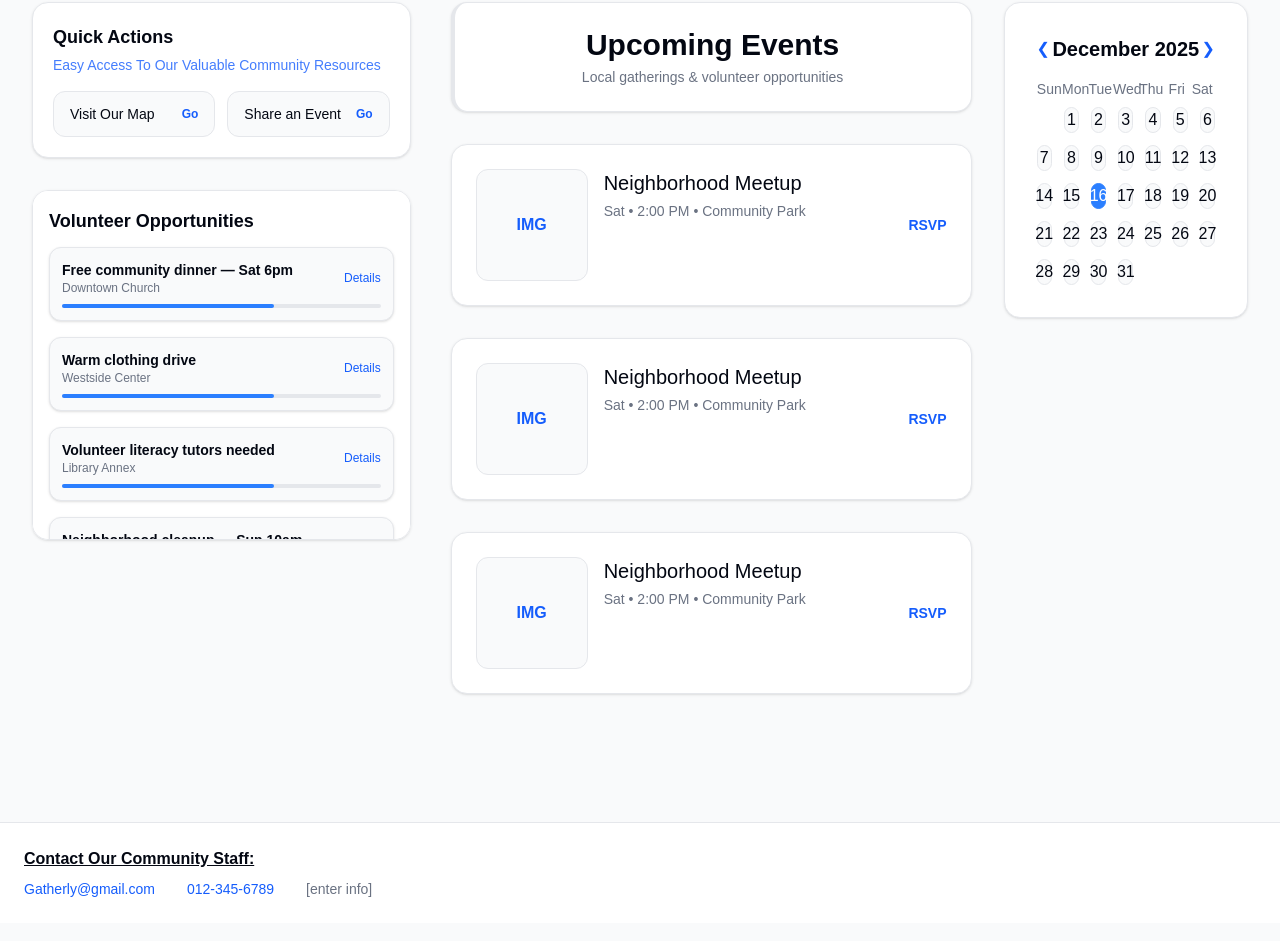
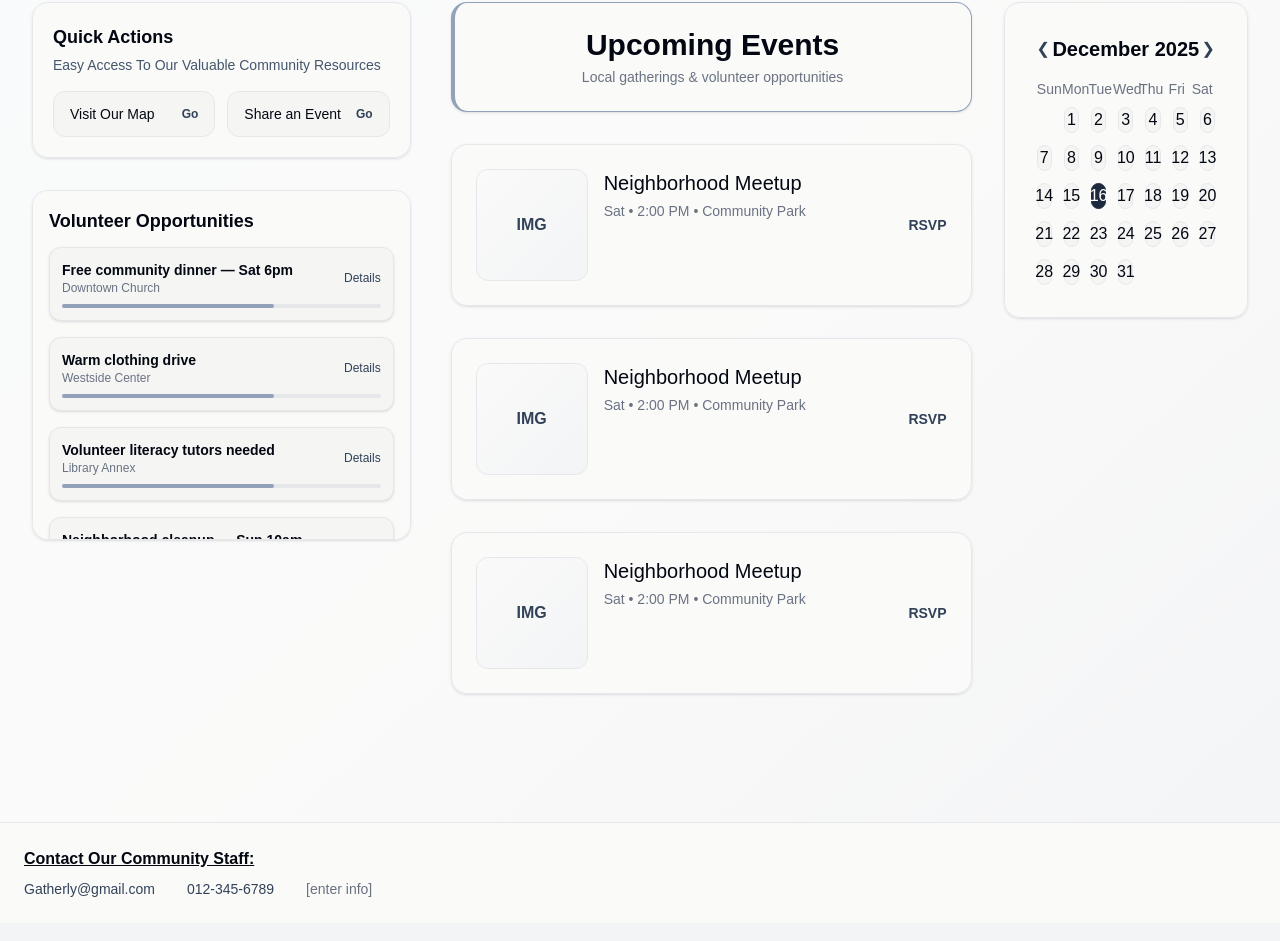
Before and after one commit to TSA-Group/tsa_group_starter, a Next.js app: page / in a window 1280 px wide. Shown: the part 278-1219 px from the top of the page. Built offline with nearby package versions, Linux system fonts and the light colour scheme.

Commit message:
Update page.tsx

```diff
--- a/app/page.tsx
+++ b/app/page.tsx
@@ -47,12 +47,12 @@ export default function Home() {
   return (
     <motion.div
       layoutRoot
-      className="min-h-screen overflow-x-hidden bg-gray-50 text-gray-950"
+      className="min-h-screen overflow-x-hidden bg-gradient-to-br from-gray-50 via-stone-50 to-gray-100 text-gray-950"
       initial="hidden"
       animate="show"
       variants={container}
     >
-      {/* TITLE — FULL WIDTH */}
+      {/* HEADER */}
       <motion.header
         layout
         variants={fadeUp}
@@ -73,7 +73,7 @@ export default function Home() {
         </motion.h1>
       </motion.header>
 
-      {/* MAIN GRID */}
+      {/* MAIN */}
       <motion.main
         layout
         className="
@@ -87,14 +87,14 @@ export default function Home() {
       >
         {/* LEFT COLUMN */}
         <motion.section layout variants={fadeUp} className="space-y-8">
-          {/* Quick Actions */}
+          {/* QUICK ACTIONS */}
           <motion.div
             layout
             variants={cardPop}
-            className="p-5 bg-white rounded-2xl border border-gray-200 shadow-sm"
+            className="p-5 bg-stone-50/80 backdrop-blur rounded-2xl border border-gray-200 shadow-sm hover:shadow-md transition-shadow"
           >
             <h3 className="text-lg font-semibold mb-1">Quick Actions</h3>
-            <p className="text-sm text-blue-600/80">
+            <p className="text-sm text-slate-600">
               Easy Access To Our Valuable Community Resources
             </p>
 
@@ -102,10 +102,10 @@ export default function Home() {
               {["Visit Our Map", "Share an Event"].map((action) => (
                 <div
                   key={action}
-                  className="flex items-center justify-between rounded-xl bg-gray-50 px-4 py-3 border border-gray-200"
+                  className="flex items-center justify-between rounded-xl bg-stone-100 px-4 py-3 border border-gray-200"
                 >
                   <span className="text-sm">{action}</span>
-                  <span className="text-xs font-semibold text-blue-600">
+                  <span className="text-xs font-semibold text-slate-700">
                     Go
                   </span>
                 </div>
@@ -113,11 +113,11 @@ export default function Home() {
             </div>
           </motion.div>
 
-          {/* Volunteer Opportunities */}
+          {/* VOLUNTEER */}
           <motion.div
             layout
             variants={cardPop}
-            className="h-[350px] p-4 overflow-y-auto bg-white rounded-2xl border border-gray-200 shadow-sm"
+            className="h-[350px] p-4 overflow-y-auto bg-stone-50/80 backdrop-blur rounded-2xl border border-gray-200 shadow-sm hover:shadow-md transition-shadow"
           >
             <h3 className="text-lg font-semibold mb-3">
               Volunteer Opportunities
@@ -125,41 +125,29 @@ export default function Home() {
 
             <ul className="space-y-4">
               {[
-                {
-                  title: "Free community dinner — Sat 6pm",
-                  meta: "Downtown Church",
-                },
+                { title: "Free community dinner — Sat 6pm", meta: "Downtown Church" },
                 { title: "Warm clothing drive", meta: "Westside Center" },
-                {
-                  title: "Volunteer literacy tutors needed",
-                  meta: "Library Annex",
-                },
-                {
-                  title: "Neighborhood cleanup — Sun 10am",
-                  meta: "Riverside Park",
-                },
-                {
-                  title: "Food pantry helpers — Wed 4pm",
-                  meta: "Community Hall",
-                },
+                { title: "Volunteer literacy tutors needed", meta: "Library Annex" },
+                { title: "Neighborhood cleanup — Sun 10am", meta: "Riverside Park" },
+                { title: "Food pantry helpers — Wed 4pm", meta: "Community Hall" },
               ].map((item, i) => (
                 <motion.li
                   layout
                   key={i}
-                  className="bg-gray-50 border border-gray-200 rounded-xl p-3 shadow-sm"
+                  className="bg-stone-100 border border-gray-200 rounded-xl p-3 shadow-sm"
                 >
                   <div className="flex justify-between items-center mb-2">
                     <div>
                       <div className="text-sm font-semibold">{item.title}</div>
                       <div className="text-xs text-gray-500">{item.meta}</div>
                     </div>
-                    <span className="text-xs font-medium text-blue-600">
+                    <span className="text-xs font-medium text-slate-700">
                       Details
                     </span>
                   </div>
 
                   <div className="h-1 w-full bg-gray-200 rounded-full">
-                    <div className="h-1 w-2/3 bg-blue-500 rounded-full" />
+                    <div className="h-1 w-2/3 bg-slate-400 rounded-full" />
                   </div>
                 </motion.li>
               ))}
@@ -174,12 +162,12 @@ export default function Home() {
           className="lg:col-span-2 space-y-8"
         >
           <div className="grid grid-cols-1 xl:grid-cols-3 gap-8 items-start">
-            {/* Upcoming Events */}
+            {/* EVENTS */}
             <motion.div layout className="xl:col-span-2 space-y-8">
               <motion.div
                 layout
                 variants={cardPop}
-                className="p-6 bg-white rounded-2xl border-l-4 border-blue-500 border border-gray-200 shadow-sm text-center"
+                className="p-6 bg-stone-50 rounded-2xl border-l-4 border-slate-400 border border-gray-200 shadow-sm text-center"
               >
                 <h2 className="text-3xl font-semibold">Upcoming Events</h2>
                 <p className="text-sm text-gray-500 mt-1">
@@ -192,9 +180,9 @@ export default function Home() {
                   layout
                   key={i}
                   variants={cardPop}
-                  className="bg-white rounded-2xl border border-gray-200 shadow-sm flex flex-col sm:flex-row gap-4 p-6"
+                  className="bg-stone-50/80 backdrop-blur rounded-2xl border border-gray-200 shadow-sm hover:shadow-md transition-shadow flex flex-col sm:flex-row gap-4 p-6"
                 >
-                  <div className="w-full sm:w-28 aspect-square bg-gray-50 border border-gray-200 rounded-xl flex items-center justify-center text-blue-600 font-semibold">
+                  <div className="w-full sm:w-28 aspect-square bg-gradient-to-br from-stone-50 to-gray-100 border border-gray-200 rounded-xl flex items-center justify-center text-slate-700 font-semibold">
                     IMG
                   </div>
 
@@ -207,23 +195,23 @@ export default function Home() {
                     </div>
                   </div>
 
-                  <span className="text-sm font-semibold text-blue-600 self-start sm:self-center">
+                  <span className="text-sm font-semibold text-slate-700 self-start sm:self-center">
                     RSVP
                   </span>
                 </motion.div>
               ))}
             </motion.div>
 
-            {/* Calendar */}
+            {/* CALENDAR */}
             <motion.div
               layout
               variants={cardPop}
-              className="bg-white rounded-2xl border border-gray-200 shadow-sm p-6 sm:p-8 w-full"
+              className="bg-stone-50/80 backdrop-blur rounded-2xl border border-gray-200 shadow-sm p-6 sm:p-8 w-full"
             >
               <div className="flex items-center justify-between mb-4">
                 <button
                   onClick={() => changeMonth(-1)}
-                  className="text-blue-600"
+                  className="text-slate-700"
                 >
                   ❮
                 </button>
@@ -237,7 +225,7 @@ export default function Home() {
 
                 <button
                   onClick={() => changeMonth(1)}
-                  className="text-blue-600"
+                  className="text-slate-700"
                 >
                   ❯
                 </button>
@@ -269,8 +257,8 @@ export default function Home() {
                       key={dayNum}
                       className={`aspect-square rounded-xl flex items-center justify-center cursor-pointer border transition ${
                         isToday
-                          ? "bg-blue-500 text-white border-blue-500"
-                          : "bg-gray-50 border-gray-200 hover:bg-gray-100"
+                          ? "bg-slate-800 text-white border-slate-800"
+                          : "bg-stone-100 border-gray-200 hover:bg-stone-200"
                       }`}
                     >
                       {dayNum}
@@ -284,23 +272,23 @@ export default function Home() {
       </motion.main>
 
       {/* FOOTER */}
-      <footer className="border-t border-gray-200 bg-white">
+      <footer className="border-t border-gray-200 bg-stone-50">
         <div className="max-w-7xl mx-auto px-6 py-6">
           <p className="font-semibold underline mb-2">
             Contact Our Community Staff:
           </p>
           <div className="flex flex-col sm:flex-row sm:gap-8 text-sm">
-            <a className="text-blue-600" href="mailto:Gatherly@gmail.com">
+            <a className="text-slate-700 hover:text-slate-900" href="mailto:Gatherly@gmail.com">
               Gatherly@gmail.com
             </a>
-            <a className="text-blue-600" href="tel:012-345-6789">
+            <a className="text-slate-700 hover:text-slate-900" href="tel:012-345-6789">
               012-345-6789
             </a>
             <span className="text-gray-500">[enter info]</span>
           </div>
         </div>
 
-        <div className="text-center text-sm text-gray-500 py-4 bg-gray-50">
+        <div className="text-center text-sm text-gray-600 py-4 bg-gray-100">
           © {year} Gatherly. All rights reserved.
         </div>
       </footer>
```
